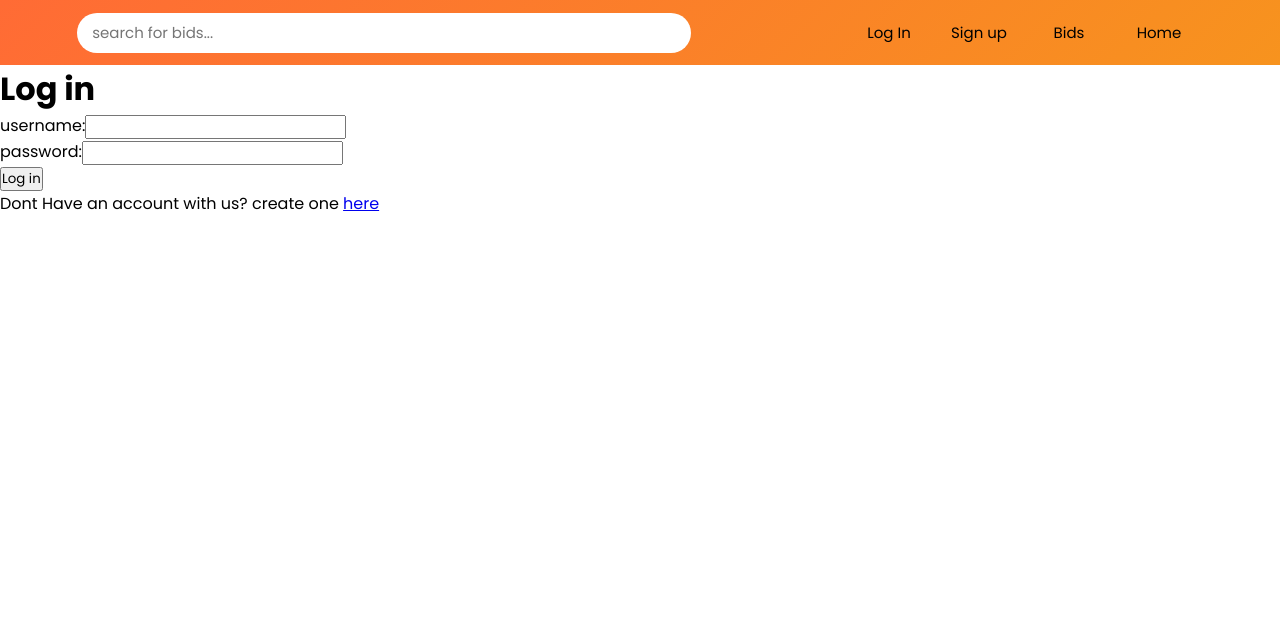
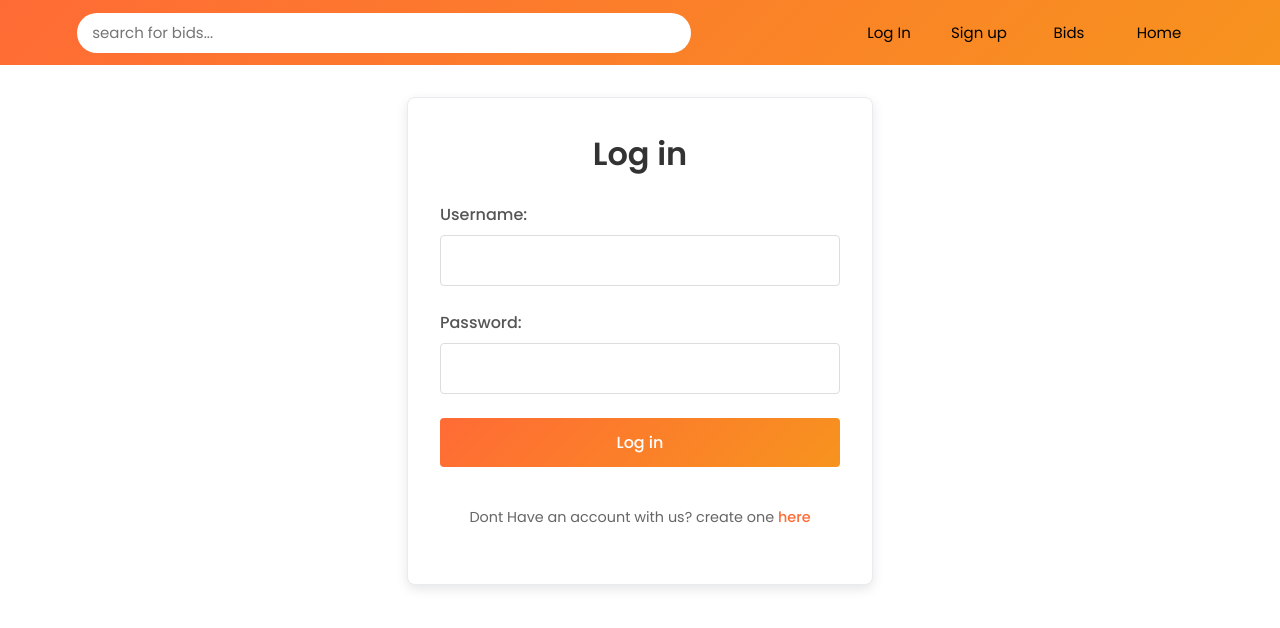
Before and after one commit to NabhanAbedin/live-bidding-app, a React (Vite) app: page /login in a window 1280 px wide. Shown: the top 628 px of the page. Built offline with nearby package versions, Linux system fonts and the light colour scheme; no server answers.

Commit message:
created authentication pages

```diff
--- a/src/App.jsx
+++ b/src/App.jsx
@@ -3,6 +3,7 @@ import HomePage from "./components/homePage/homePage";
 import PostedBids from "./components/postedBids/PostedBids";
 import Header from "./components/navigation/Header";
 import Login from "./components/authenticationPages/Login";
+import Register from "./components/authenticationPages/CreateAccount";
 
 function App() {
     return (
@@ -12,6 +13,7 @@ function App() {
             <Route path={'/'} element={<HomePage/>} />
             <Route path={'bids'} element={<PostedBids/>} />
             <Route path={'/login'} element={<Login />} />
+            <Route path={'/register'} element={<Register />} />
         </Routes>
         </>
     )
--- a/src/api/authApi.js
+++ b/src/api/authApi.js
@@ -18,7 +18,6 @@ export const logOut = async () => {
 }
 
 export const userLogin = async ({username, password}) => {
-    console.log('called to log in', username, password);
     const res = await fetch(`${API_BASE}/api/auth/login`, {
         method: 'POST',
         headers: {'Content-type': 'application/json'},
@@ -35,3 +34,20 @@ export const userLogin = async ({username, password}) => {
     return res;
 
 }
+
+export const userRegister = async ({username, password}) => {
+    const res = await fetch(`${API_BASE}/api/auth/register`, {
+        method: 'POST',
+        headers: {'Content-type': 'application/json'},
+        credentials: 'include',
+        body: JSON.stringify({
+         username: username,
+         password: password
+        })
+    })
+    if (!res.ok) {
+        throw new Error(json.message);
+    }
+
+    return res;
+}
--- a/src/components/authenticationPages/CreateAccount.jsx
+++ b/src/components/authenticationPages/CreateAccount.jsx
@@ -0,0 +1,61 @@
+import { useState } from "react";
+import { useMutation } from "@tanstack/react-query";
+import { useAuth } from "../../context/authContext";
+import { useNavigate, Link } from "react-router-dom";
+import { userRegister } from "../../api/authApi";
+import FormInput from "./FormInput";
+import '../../styles/authenticationPages.css';
+import InvalidCredentials from "./InvalidCredentials";
+
+
+const Register = () => {
+    const [formData, setFormData] = useState({
+        username: '',
+        password: ''
+    })
+    const {clientLogIn} = useAuth();
+    const navigate = useNavigate();
+
+    const {mutate, isLoading, isError, error} = useMutation({
+        mutationFn: () => userRegister(formData),
+        onSuccess: () => {
+            clientLogIn(formData);
+            navigate('/')
+        }
+    }
+    )
+    const handleSubmit = async e => {
+        e.preventDefault();
+        mutate();
+    }
+
+    const handleChange = e => {
+        const {name, value} = e.target;
+        setFormData(prev => ({
+            ...prev,
+            [name]: value
+        }))
+
+    }
+
+    return (
+        <form onSubmit={handleSubmit} className="authentication-form">
+            <div className="form-header">
+                <h1>Create Account</h1>
+            </div>
+           <FormInput name={'username'} valueType={formData.username} handleChange={handleChange} />
+           <FormInput name={'password'} valueType={formData.password} handleChange={handleChange} />
+          <button type="submit">Log in</button>
+          <div className="create-container">
+            <p>Have an account? log in <Link to='/login'>
+            here
+            </Link></p>
+            {error && (
+                <InvalidCredentials />
+            )}
+            </div>
+        </form>
+    )
+}
+
+export default Register;
--- a/src/components/authenticationPages/FormInput.jsx
+++ b/src/components/authenticationPages/FormInput.jsx
@@ -3,7 +3,7 @@ const FormInput = ({name, valueType, handleChange}) => {
         <div>
         <label htmlFor={name}>{name}:</label>
         <input
-        type="text"
+        type={name === 'password' ? 'password' : 'text'}
         id={name}
         name={name}
         value={valueType}
--- /dev/null
+++ b/src/components/authenticationPages/InvalidCredentials.jsx
@@ -0,0 +1,9 @@
+const InvalidCredentials = () => {
+    return (
+        <div className="invalid-credentials">
+            <p>Invalid credentials. Please try again.</p>
+        </div>
+    );
+};
+
+export default InvalidCredentials;
--- a/src/components/authenticationPages/Login.jsx
+++ b/src/components/authenticationPages/Login.jsx
@@ -4,6 +4,8 @@ import { useAuth } from "../../context/authContext";
 import { useNavigate, Link } from "react-router-dom";
 import { userLogin } from "../../api/authApi";
 import FormInput from "./FormInput";
+import '../../styles/authenticationPages.css';
+import InvalidCredentials from "./InvalidCredentials";
 
 
 const Login = () => {
@@ -37,7 +39,7 @@ const Login = () => {
     }
 
     return (
-        <form onSubmit={handleSubmit}>
+        <form onSubmit={handleSubmit} className="authentication-form">
             <div className="form-header">
                 <h1>Log in</h1>
             </div>
@@ -48,6 +50,9 @@ const Login = () => {
             <p>Dont Have an account with us? create one <Link to='/register'>
             here
             </Link></p>
+            {error && (
+                <InvalidCredentials />
+            )}
             </div>
         </form>
     )
--- /dev/null
+++ b/src/styles/authenticationPages.css
@@ -0,0 +1,105 @@
+.authentication-form {
+    max-width: 400px;
+    margin: 2rem auto;
+    padding: 2rem;
+    background-color: #ffffff;
+    border-radius: 8px;
+    box-shadow: 0 4px 12px rgba(0, 0, 0, 0.1);
+    border: 1px solid #e9ecef;
+}
+
+.form-header {
+    text-align: center;
+    margin-bottom: 2rem;
+}
+
+.form-header h1 {
+    font-size: 2rem;
+    color: #333;
+    font-weight: 600;
+    margin: 0;
+}
+
+.authentication-form > div {
+    margin-bottom: 1.5rem;
+}
+
+.authentication-form label {
+    display: block;
+    margin-bottom: 0.5rem;
+    font-weight: 500;
+    color: #555;
+    text-transform: capitalize;
+}
+
+.authentication-form input {
+    width: 100%;
+    padding: 0.75rem;
+    border: 1px solid #ddd;
+    border-radius: 4px;
+    font-size: 1rem;
+    box-sizing: border-box;
+}
+
+.authentication-form input:focus {
+    outline: none;
+    border-color: #ff6b35;
+    box-shadow: 0 0 0 2px rgba(255, 107, 53, 0.1);
+}
+
+.authentication-form button {
+    width: 100%;
+    padding: 0.75rem;
+    background: linear-gradient(135deg, #ff6b35, #f7931e);
+    color: white;
+    border: none;
+    border-radius: 4px;
+    font-size: 1rem;
+    font-weight: 500;
+    cursor: pointer;
+    margin-bottom: 1.5rem;
+}
+
+.create-container {
+    text-align: center;
+    margin-top: 1rem;
+}
+
+.create-container p {
+    color: #666;
+    font-size: 0.9rem;
+    margin: 0;
+}
+
+.create-container a {
+    color: #ff6b35;
+    text-decoration: none;
+    font-weight: 500;
+}
+
+.create-container a:hover {
+    text-decoration: underline;
+}
+
+.invalid-credentials {
+    margin-top: 10px;
+    background: linear-gradient(135deg, rgba(255, 107, 53, 0.15), rgba(247, 147, 30, 0.15));
+    backdrop-filter: blur(15px);
+    -webkit-backdrop-filter: blur(15px);
+    border: 1px solid rgba(255, 107, 53, 0.3);
+    border-radius: 8px;
+    padding: 0.75rem 1rem;
+    margin-bottom: 1rem;
+    width: 100%;
+    box-sizing: border-box;
+    box-shadow: 0 2px 8px rgba(255, 107, 53, 0.1);
+}
+
+.invalid-credentials p {
+    color: #ff4444;
+    font-size: 0.9rem;
+    font-weight: 500;
+    margin: 0;
+    text-align: center;
+    text-shadow: none;
+}
```
